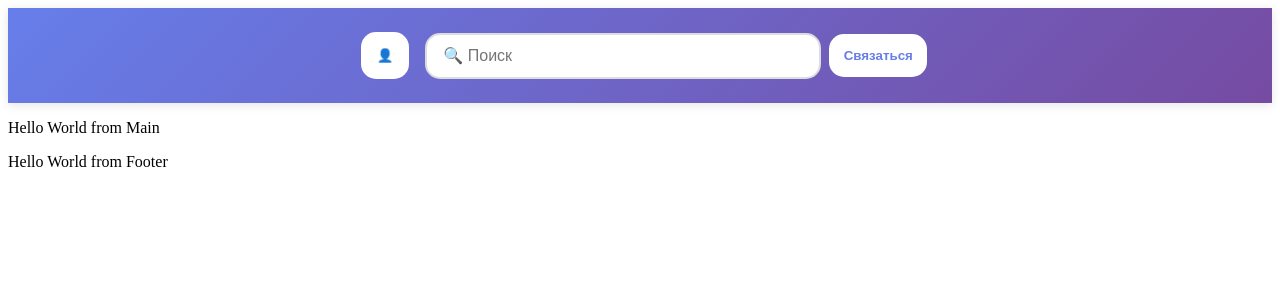
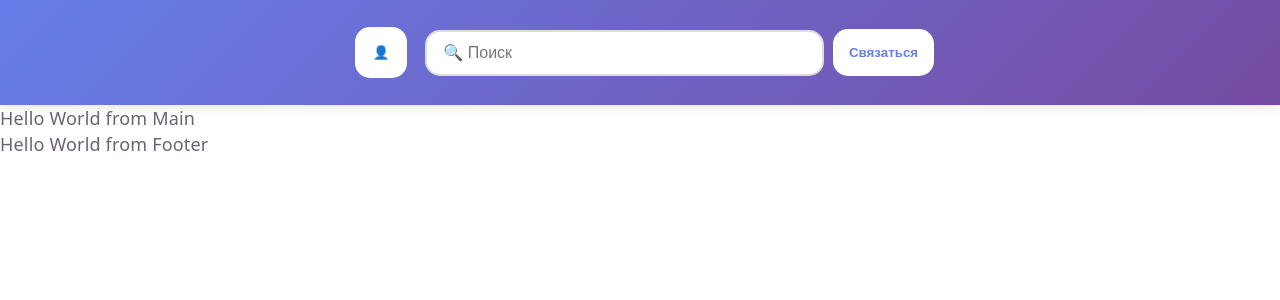
Before and after one commit to lazzzer64/FrontApp, a React (Vite) app: page / in a window 1280 px wide. Shown: the top 300 px of the page. Built offline with nearby package versions, Linux system fonts and the light colour scheme.

Commit message:
feat: Убрать отступы по краям экрана

```diff
--- a/index.html
+++ b/index.html
@@ -5,6 +5,7 @@
     <link rel="icon" type="image/svg+xml" href="/favicon.svg" />
     <meta name="viewport" content="width=device-width, initial-scale=1.0" />
     <title>frontapp</title>
+    <link rel="stylesheet" href="./src/index.css">
   </head>
   <body>
     <div id="root"></div>
--- a/src/index.css
+++ b/src/index.css
@@ -30,20 +30,20 @@
   }
 }
 
-@media (prefers-color-scheme: dark) {
-  :root {
-    --text: #9ca3af;
-    --text-h: #f3f4f6;
-    --bg: #16171d;
-    --border: #2e303a;
-    --code-bg: #1f2028;
-    --accent: #c084fc;
-    --accent-bg: rgba(192, 132, 252, 0.15);
-    --accent-border: rgba(192, 132, 252, 0.5);
-    --social-bg: rgba(47, 48, 58, 0.5);
-    --shadow:
-      rgba(0, 0, 0, 0.4) 0 10px 15px -3px, rgba(0, 0, 0, 0.25) 0 4px 6px -2px;
-  }
+/*@media (prefers-color-scheme: dark) {*/
+/*  :root {*/
+/*    --text: #9ca3af;*/
+/*    --text-h: #f3f4f6;*/
+/*    --bg: #16171d;*/
+/*    --border: #2e303a;*/
+/*    --code-bg: #1f2028;*/
+/*    --accent: #c084fc;*/
+/*    --accent-bg: rgba(192, 132, 252, 0.15);*/
+/*    --accent-border: rgba(192, 132, 252, 0.5);*/
+/*    --social-bg: rgba(47, 48, 58, 0.5);*/
+/*    --shadow:*/
+/*      rgba(0, 0, 0, 0.4) 0 10px 15px -3px, rgba(0, 0, 0, 0.25) 0 4px 6px -2px;*/
+/*  }*/
 
   #social .button-icon {
     filter: invert(1) brightness(2);
@@ -63,7 +63,7 @@
 }
 
 body {
-  margin: 0;
+  margin: 0px;
 }
 
 h1,
```
Also changed, not shown: src/ui/css/Main.css (added).
